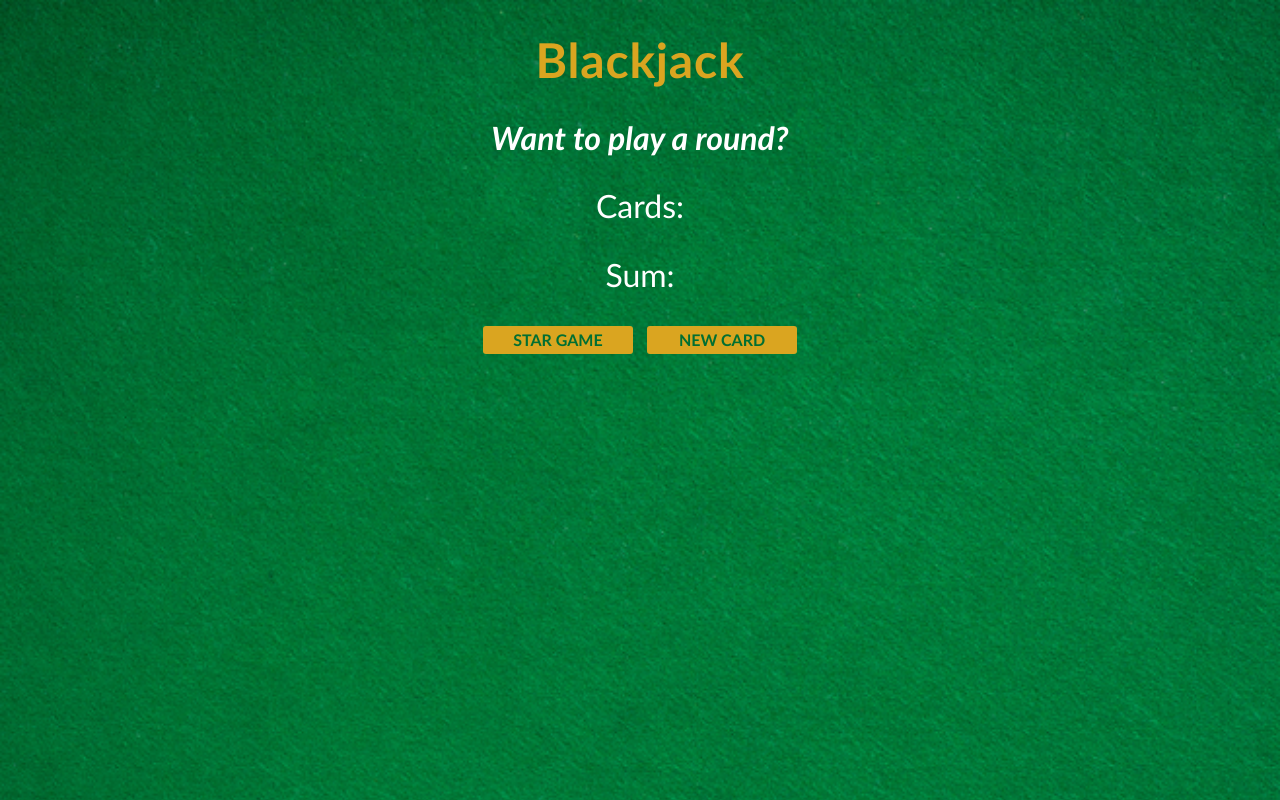
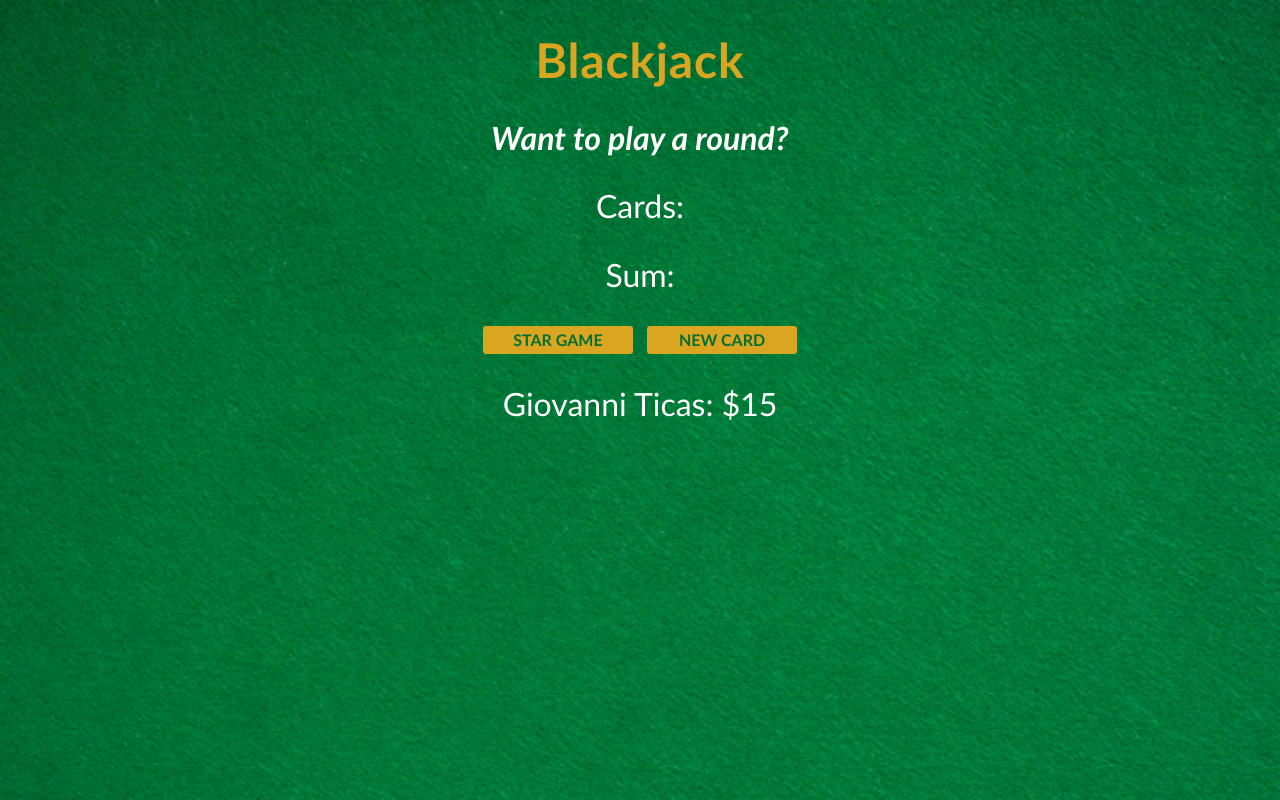
Before and after one commit to Gio0092/JavaScript-Practice, a plain HTML site: page Blackjack game/index.html in a window 1280 px wide. Drawn offline with nearby package versions, Linux system fonts and the light colour scheme.

Commit message:
Project completed
Completed blackjack game practice, adding a player object with its name and chip amount

```diff
--- a/Blackjack game/index.html
+++ b/Blackjack game/index.html
@@ -2,7 +2,7 @@
     <head><link rel="stylesheet" href="https://cdnjs.cloudflare.com/ajax/libs/normalize/8.0.1/normalize.css">
         <link rel="stylesheet" href="index.css">
         <script src="index.js" defer></script>
-        <script src="practices.js" defer></script>
+        <!-- <script src="practices.js" defer></script> -->
     </head>
     <body>
         <h1>Blackjack</h1>
@@ -13,5 +13,7 @@
         <button onclick="startGame()">STAR GAME</button>
         <button onclick="newCard()">NEW CARD</button>
 
+        <p id="player-el"></p>
+
     </body>
 </html>
--- a/Blackjack game/index.js
+++ b/Blackjack game/index.js
@@ -1,3 +1,8 @@
+
+let player ={
+    name: "Giovanni Ticas",
+    chips: 15
+}
 
 let cards = [];
 let sum = 0;
@@ -6,7 +11,10 @@ let isAlive = false;
 let message = "";
 let messageEl = document.querySelector('#message-el');
 let sumEl = document.querySelector('#sum-el');
-let cardEl = document.querySelector('#card-el')
+let cardEl = document.querySelector('#card-el');
+let playerEl = document.querySelector('#player-el');
+
+playerEl.textContent = player.name + ": $" + player.chips;
 
 function getRandomCard(){
     let rdmCrd = Math.floor(Math.random() * 13) + 1;
```
